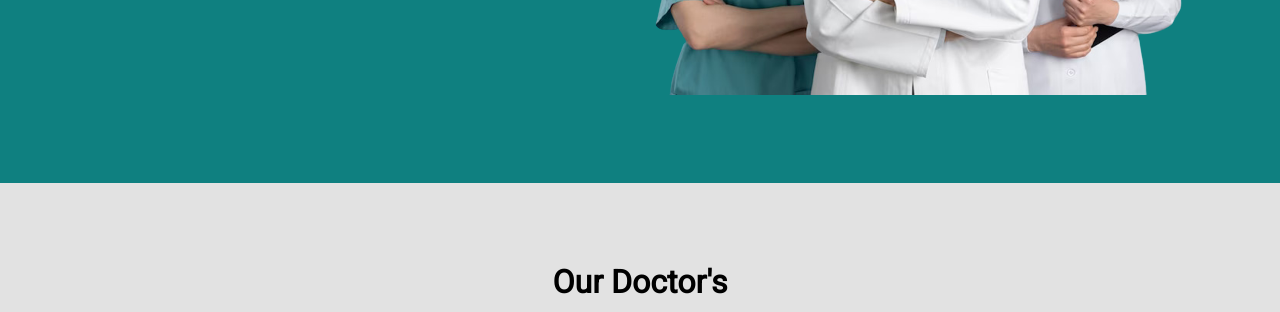
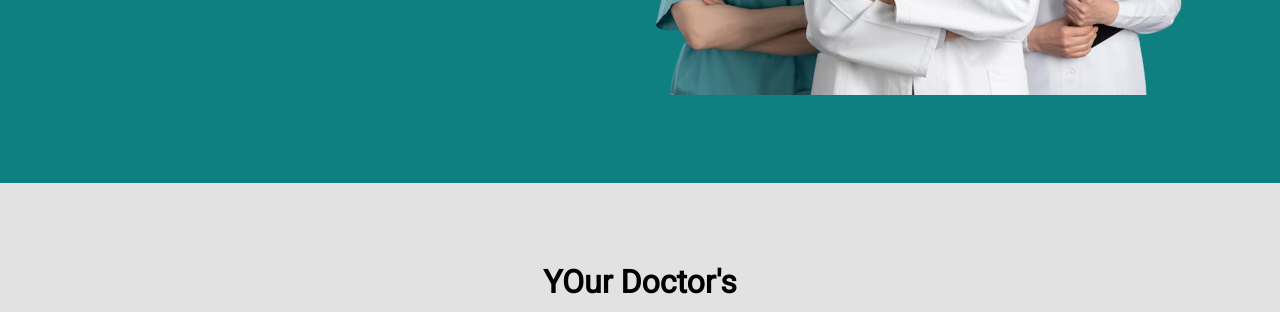
Before and after one commit to PRuthuYadav/hospital, a plain HTML site: page index.html in a window 1280 px wide. Shown: the part 488-800 px from the top of the page. Drawn offline with Linux system fonts and the light colour scheme; a web font is replaced by a local one.

Commit message:
Update index.html

```diff
--- a/index.html
+++ b/index.html
@@ -40,7 +40,7 @@
 
         <div id="doctors">
             <div class="head">
-                <h1>Our Doctor's</h1>
+                <h1>YOur Doctor's</h1>
             </div>
             <div class="doctors">
                 <div class="card">
```
